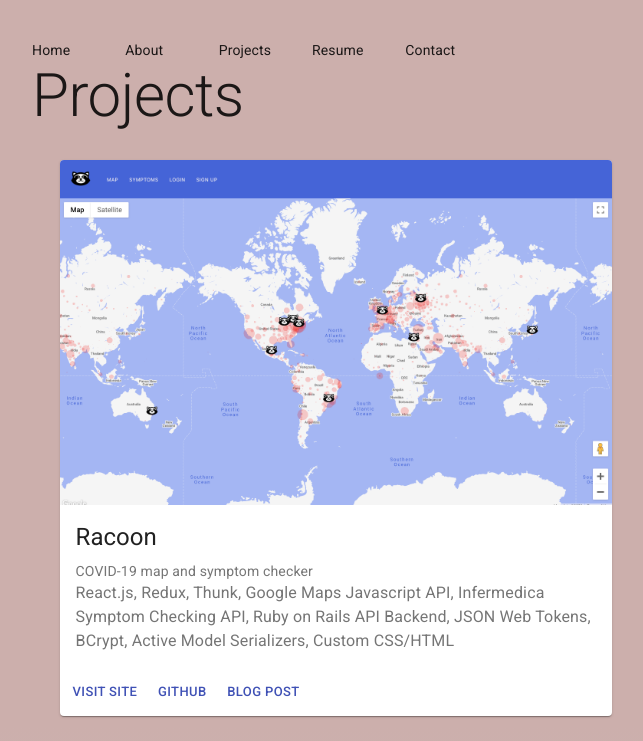
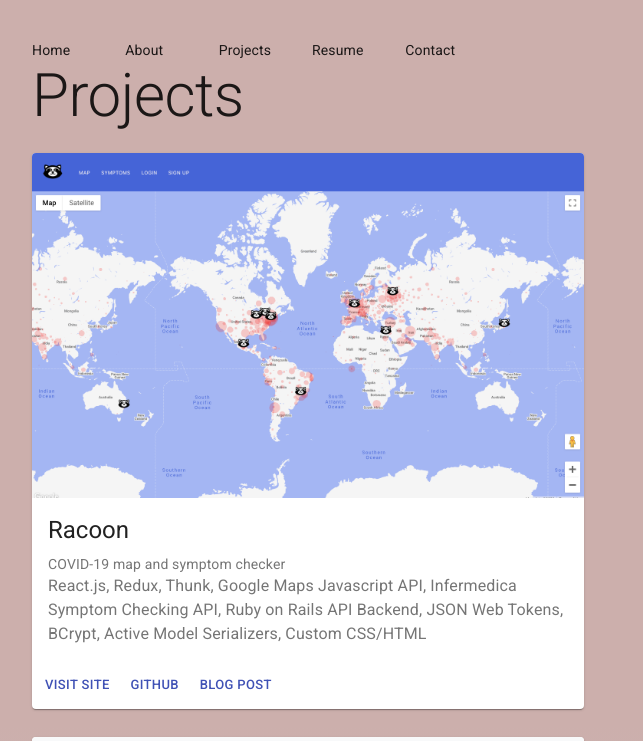
Before and after one commit to sylviapap/personal-site-react, a React (Create React App) app: page /projects in a window 1280 px wide. Shown: the top 741 px of the page, without its empty margins (332-975 px from the left). Built offline with nearby package versions, Linux system fonts and the light colour scheme.

Commit message:
change margin

```diff
--- a/src/components/ProjectCard.js
+++ b/src/components/ProjectCard.js
@@ -10,7 +10,7 @@ import Typography from '@material-ui/core/Typography';
 const useStyles = makeStyles({
   root: {
     width: "100%",
-    margin: "5%"
+    "margin-bottom": "5%"
   },
 });
 
```
